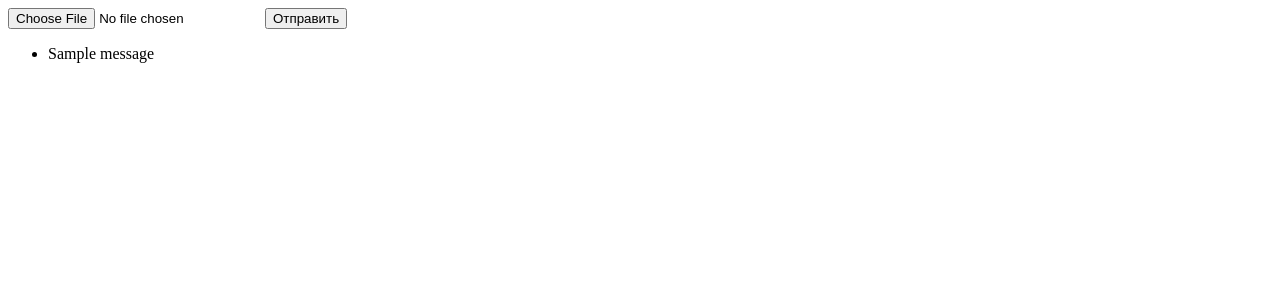
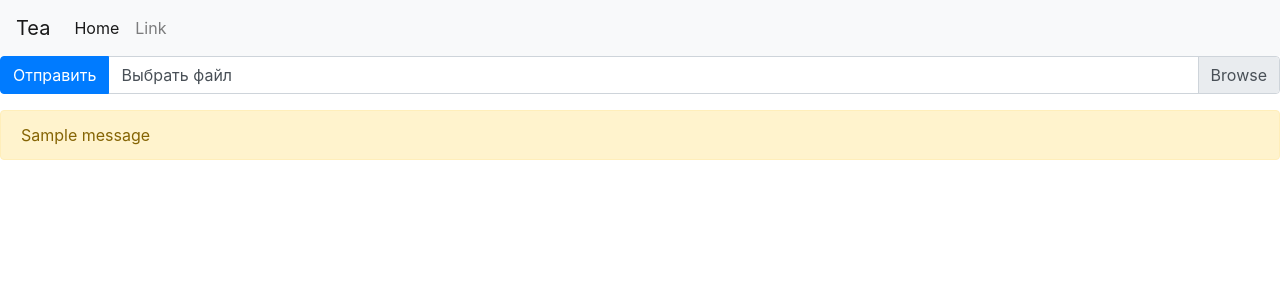
Before and after one commit to Danilsuper2/GoToHackaton, a Django app: page / in a window 1280 px wide. Shown: the top 300 px of the page. Run offline with Django 3.2, Linux system fonts and the light colour scheme; one stand-in notice (Sample message) is shown; some libraries are stand-ins or nearby versions.

Commit message:
Тест2

```diff
--- a/tea/myapp/templates/test.html
+++ b/tea/myapp/templates/test.html
@@ -1,21 +1,21 @@
-<!DOCTYPE html>
-<html lang="en">
-<head>
-    <meta charset="UTF-8">
-    <title>Title</title>
-</head>
-<body>
+{% extends 'base.html' %}
+
+{% block content %}
 <form enctype="multipart/form-data" method="post">
     {% csrf_token %}
-    <input type="file" id="file" name="file">
-    <button type="submit">Отправить</button>
+    <div class="input-group mb-3">
+        <div class="input-group-prepend">
+            <button class='btn btn-primary' type="submit">Отправить</button>
+        </div>
+        <div class="custom-file">
+            <input type="file" class="custom-file-input" id="file" name="file" aria-describedby="inputGroupFileAddon01">
+            <label class="custom-file-label" for="file">Выбрать файл</label>
+        </div>
+    </div>
     {% if messages %}
-    <ul class="messages">
         {% for message in messages %}
-        <li{% if message.tags %} class="{{ message.tags }}"{% endif %}>{{ message }}</li>
+        <div class="alert alert-warning" role="alert">{{ message }}</div>
         {% endfor %}
-    </ul>
     {% endif %}
 </form>
-</body>
-</html>
+{% endblock %}
--- a/tea/myapp/views.py
+++ b/tea/myapp/views.py
@@ -77,8 +77,8 @@ def index(request):
             handle_uploaded_file(request.FILES['file'])
             return redirect('/time_and_place')
         else:
-            messages.info(request, 'Вставьте файл.')
-            return HttpResponseRedirect('/test')
+            messages.info(request, 'Выберите файл.')
+            return HttpResponseRedirect('/')
 
 
 def tea(request):
```
Also changed, not shown: tea/db.sqlite3.
